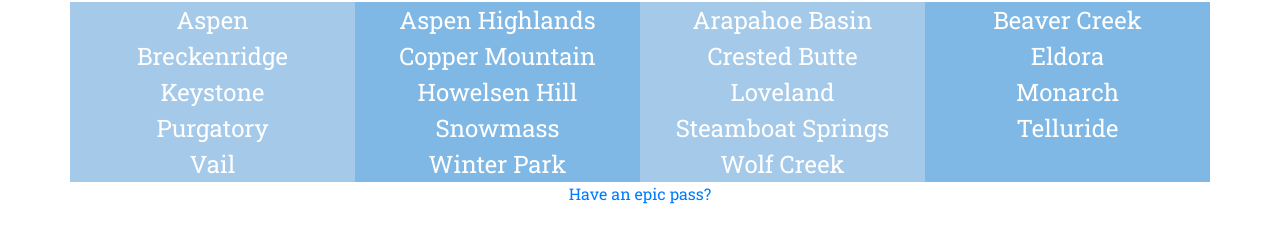
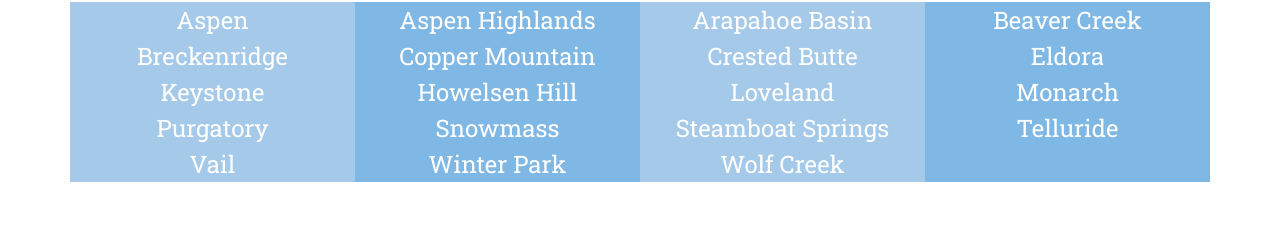
Before and after one commit to wildmanalex/peak-choice, a website: page public/index.html in a window 1280 px wide. Shown: the part 316-558 px from the top of the page. Drawn offline with nearby package versions, Linux system fonts and the light colour scheme.

Commit message:
removed unfinished feature

```diff
--- a/public/search.html
+++ b/public/search.html
@@ -94,5 +94,5 @@
 		</div>
 		</div>
 	</div>
-	<router-link to='/epic'>Have an epic pass?</router-link>
+	<!-- <router-link to='/epic'>Have an epic pass?</router-link> -->
 </div>
```
Also changed, not shown: 3 other files.
